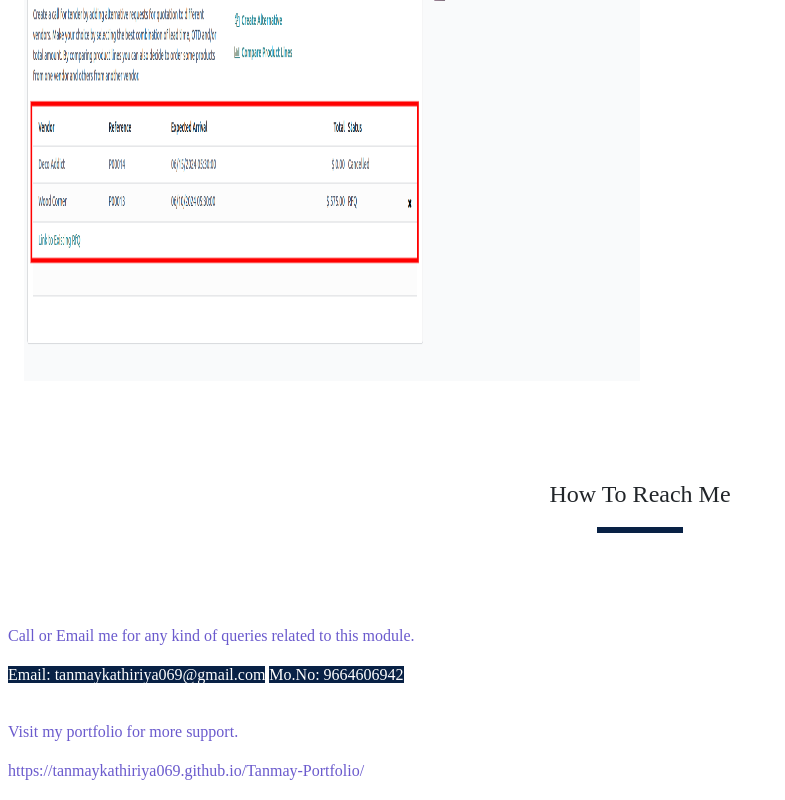
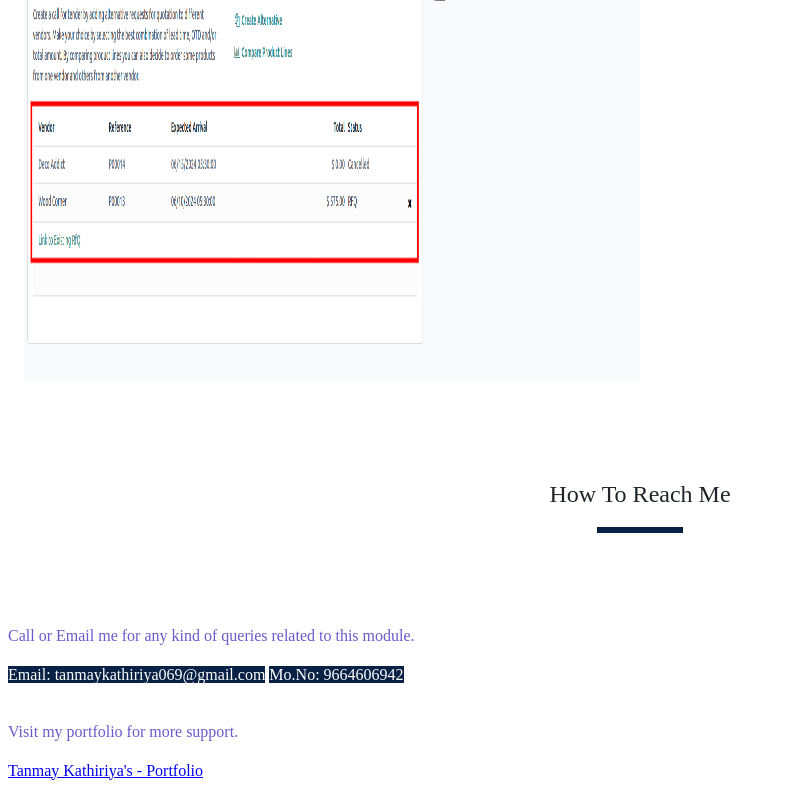
Before and after one commit to tanmaykathiriya069/oxdron_compering_purchase_order_and_confirm_one_of_them, a plain HTML site: page static/description/index.html in a window 1280 px wide. Shown: the part 3949-4749 px from the top of the page, without its empty margins (0-785 px from the left). Drawn offline with Linux system fonts and the light colour scheme.

Commit message:
[IMP] Improved index file 'how to reach me' code.

```diff
--- a/static/description/index.html
+++ b/static/description/index.html
@@ -125,7 +125,7 @@
         <div class="oe_mt16;font-family:times new roman;">
             <h4 class="font-family:times new roman;">
             Visit my portfolio for more support.</h4>
-            <h4 class="font-family:times new roman;">https://tanmaykathiriya069.github.io/Tanmay-Portfolio/</h4>
+            <a href="https://tanmaykathiriya069.github.io/Tanmay-Portfolio/">Tanmay Kathiriya's - Portfolio</a>
         </div>
     </div>
 </section>
```
